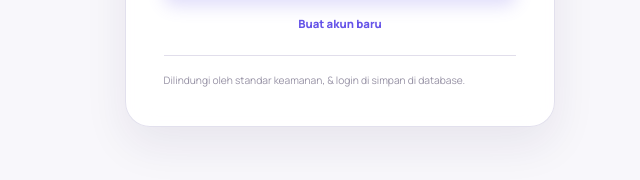
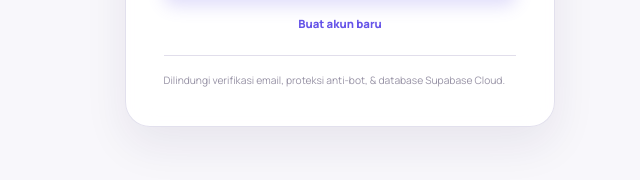
Before and after one commit to muhammadalialrafqi916-design/ali-rafqi-fileconvert, a plain HTML site: page index.html in a window 1280 px wide. Shown: the part 617-797 px from the top of the page, 640-1280 px from the left. Drawn offline with nearby package versions, Linux system fonts and the light colour scheme; a script that the page names is missing.

Commit message:
Update authentication footnote for clarity

```diff
--- a/index.html
+++ b/index.html
@@ -79,7 +79,7 @@
           <button class="primary-button wide" id="auth-submit" type="submit"><span id="auth-submit-label">Masuk ke Studio</span><b aria-hidden="true">→</b></button>
         </form>
         <div class="auth-switch"><button id="switch-auth-mode" type="button">Buat akun baru</button></div>
-        <p class="auth-footnote">Dilindungi oleh standar keamanan, &amp; login di simpan di database.</p>
+        <p class="auth-footnote">Dilindungi verifikasi email, proteksi anti-bot, &amp; database Supabase Cloud.</p>
       </div>
     </div>
   </section>
```
